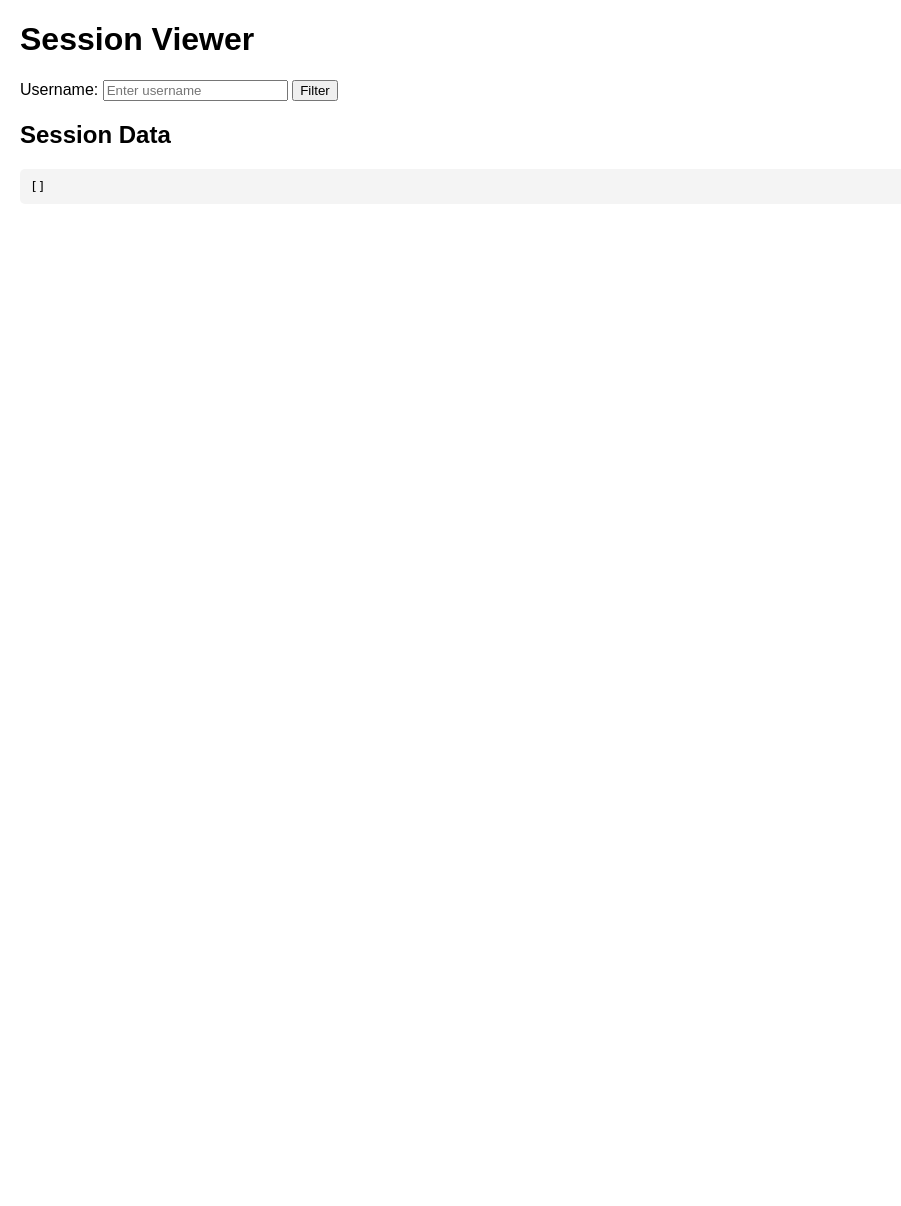
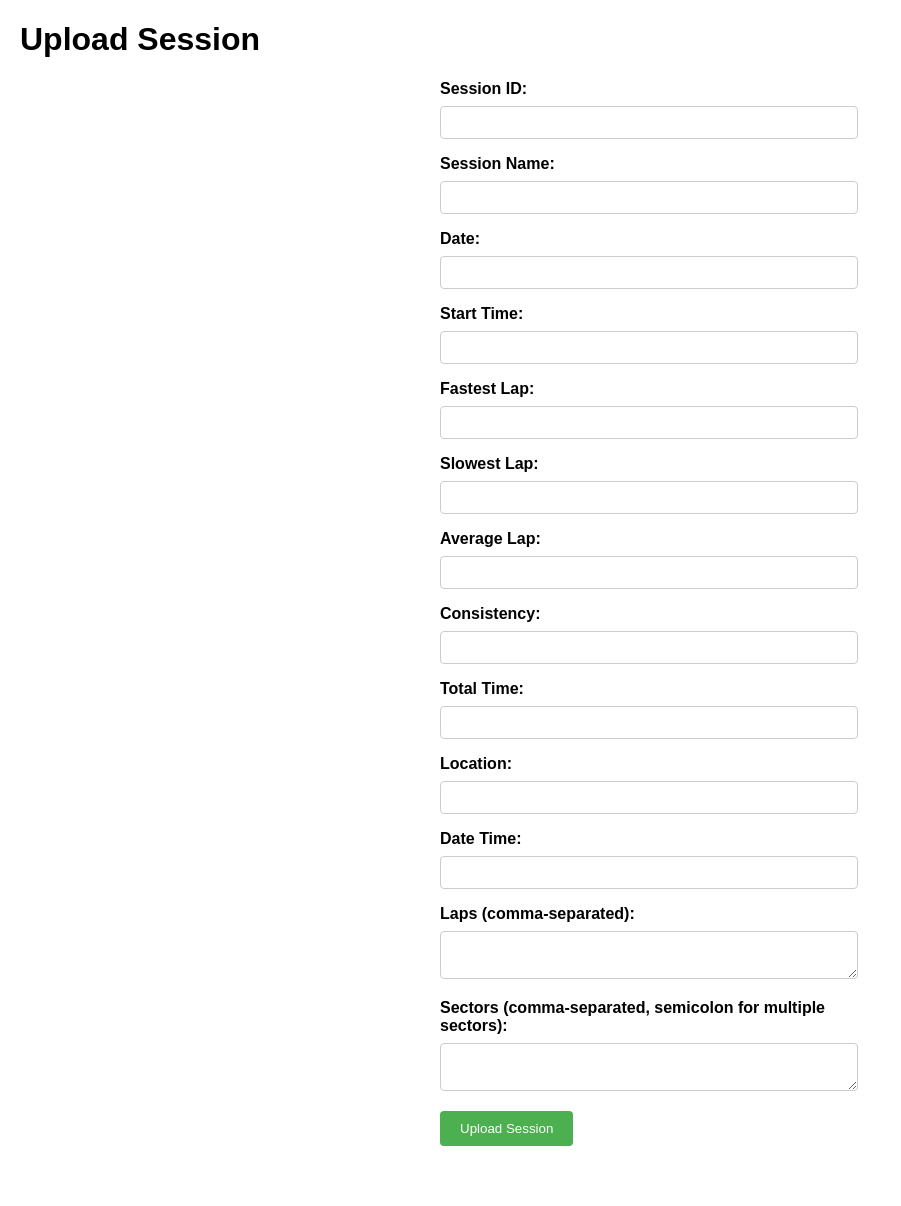
Before and after one commit to ciki1-hub/stoperica, a Flask app: page / in a window 1280 px wide. Shown: the whole page, without its empty margins (0-901 px from the left). Before the commit the page ends 192 px from the top, so only its background shows below. Run offline with Flask 3, Linux system fonts and the light colour scheme; data that the repository does not hold is empty.

Commit message:
index.html

```diff
--- a/templates/index.html
+++ b/templates/index.html
@@ -3,47 +3,143 @@
 <head>
     <meta charset="UTF-8">
     <meta name="viewport" content="width=device-width, initial-scale=1.0">
-    <title>Session Viewer</title>
+    <title>Session Upload</title>
     <style>
         body {
             font-family: Arial, sans-serif;
             margin: 20px;
         }
         form {
-            margin-bottom: 20px;
+            max-width: 400px;
+            margin: 0 auto;
         }
-        pre {
-            background-color: #f4f4f4;
+        label {
+            display: block;
+            margin-bottom: 8px;
+            font-weight: bold;
+        }
+        input, textarea {
+            width: 100%;
+            padding: 8px;
+            margin-bottom: 16px;
+            border: 1px solid #ccc;
+            border-radius: 4px;
+        }
+        button {
+            background-color: #4CAF50;
+            color: white;
+            padding: 10px 20px;
+            border: none;
+            border-radius: 4px;
+            cursor: pointer;
+        }
+        button:hover {
+            background-color: #45a049;
+        }
+        .message {
+            margin-top: 20px;
             padding: 10px;
-            border-radius: 5px;
-            white-space: pre-wrap; /* Preserve formatting */
+            border-radius: 4px;
+        }
+        .success {
+            background-color: #d4edda;
+            color: #155724;
+        }
+        .error {
+            background-color: #f8d7da;
+            color: #721c24;
         }
     </style>
 </head>
 <body>
-    <h1>Session Viewer</h1>
-    <form onsubmit="fetchSessions(); return false;">
-        <label for="username">Username:</label>
-        <input type="text" id="username" placeholder="Enter username">
-        <button type="submit">Filter</button>
+    <h1>Upload Session</h1>
+    <form id="uploadForm">
+        <label for="id">Session ID:</label>
+        <input type="text" id="id" name="id" required>
+
+        <label for="name">Session Name:</label>
+        <input type="text" id="name" name="name" required>
+
+        <label for="date">Date:</label>
+        <input type="text" id="date" name="date" required>
+
+        <label for="startTime">Start Time:</label>
+        <input type="text" id="startTime" name="startTime" required>
+
+        <label for="fastestLap">Fastest Lap:</label>
+        <input type="text" id="fastestLap" name="fastestLap" required>
+
+        <label for="slowestLap">Slowest Lap:</label>
+        <input type="text" id="slowestLap" name="slowestLap" required>
+
+        <label for="averageLap">Average Lap:</label>
+        <input type="text" id="averageLap" name="averageLap" required>
+
+        <label for="consistency">Consistency:</label>
+        <input type="text" id="consistency" name="consistency" required>
+
+        <label for="totalTime">Total Time:</label>
+        <input type="text" id="totalTime" name="totalTime" required>
+
+        <label for="location">Location:</label>
+        <input type="text" id="location" name="location" required>
+
+        <label for="dateTime">Date Time:</label>
+        <input type="text" id="dateTime" name="dateTime" required>
+
+        <label for="laps">Laps (comma-separated):</label>
+        <textarea id="laps" name="laps" required></textarea>
+
+        <label for="sectors">Sectors (comma-separated, semicolon for multiple sectors):</label>
+        <textarea id="sectors" name="sectors" required></textarea>
+
+        <button type="submit">Upload Session</button>
     </form>
 
-    <h2>Session Data</h2>
-    <pre id="session-data">
-        <!-- Session data will be displayed here -->
-    </pre>
+    <div id="message" class="message"></div>
 
     <script>
-        // Fetch and display session data
-        async function fetchSessions() {
-            const username = document.getElementById('username').value;
-            const response = await fetch(`/sessions?username=${username}`);
-            const data = await response.json();
-            document.getElementById('session-data').textContent = JSON.stringify(data, null, 2);
-        }
+        document.getElementById('uploadForm').addEventListener('submit', function (e) {
+            e.preventDefault();
 
-        // Fetch sessions when the page loads
-        fetchSessions();
+            const formData = {
+                id: document.getElementById('id').value,
+                name: document.getElementById('name').value,
+                date: document.getElementById('date').value,
+                startTime: document.getElementById('startTime').value,
+                fastestLap: document.getElementById('fastestLap').value,
+                slowestLap: document.getElementById('slowestLap').value,
+                averageLap: document.getElementById('averageLap').value,
+                consistency: document.getElementById('consistency').value,
+                totalTime: document.getElementById('totalTime').value,
+                location: document.getElementById('location').value,
+                dateTime: document.getElementById('dateTime').value,
+                laps: document.getElementById('laps').value.split(','),
+                sectors: document.getElementById('sectors').value.split(';').map(sector => sector.split(','))
+            };
+
+            fetch('/upload', {
+                method: 'POST',
+                headers: {
+                    'Content-Type': 'application/json'
+                },
+                body: JSON.stringify(formData)
+            })
+            .then(response => response.json())
+            .then(data => {
+                const messageDiv = document.getElementById('message');
+                if (data.message) {
+                    messageDiv.textContent = data.message;
+                    messageDiv.className = 'message success';
+                } else if (data.error) {
+                    messageDiv.textContent = data.error;
+                    messageDiv.className = 'message error';
+                }
+            })
+            .catch(error => {
+                console.error('Error:', error);
+            });
+        });
     </script>
 </body>
 </html>
```
